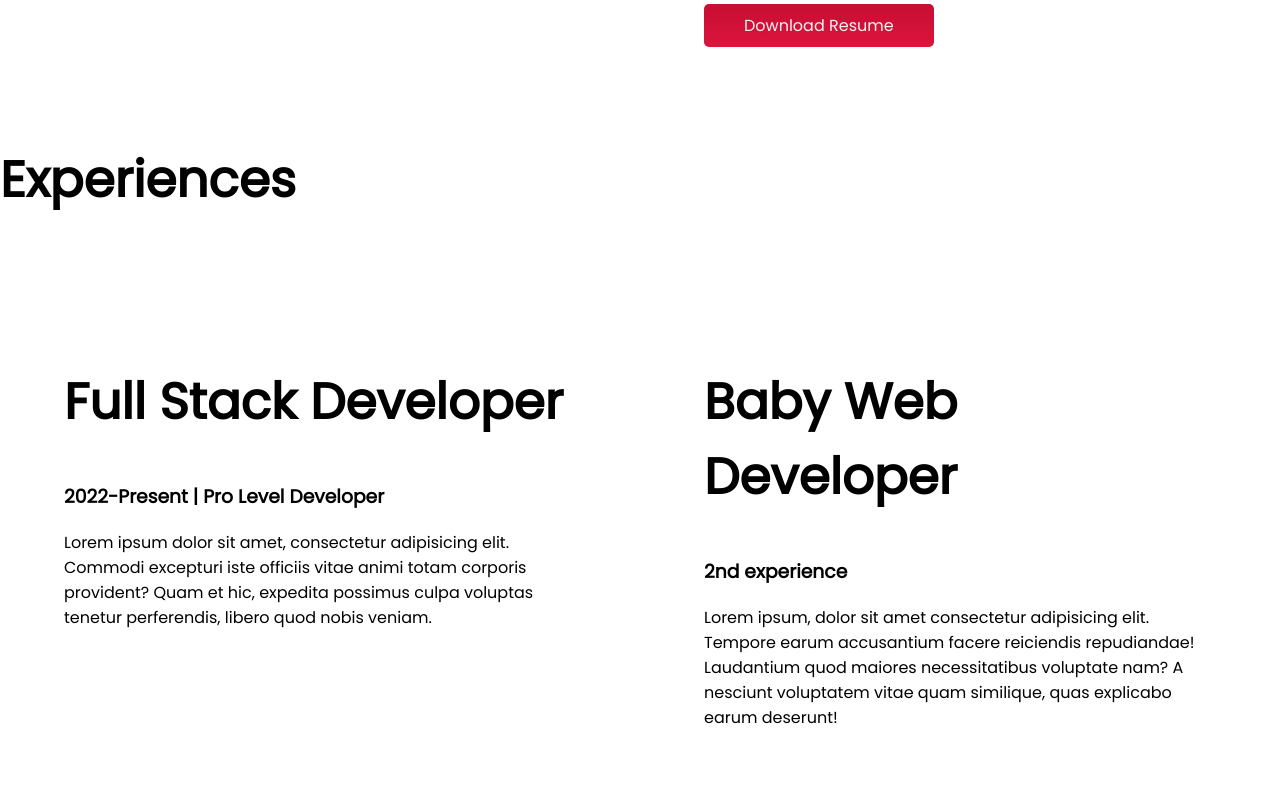
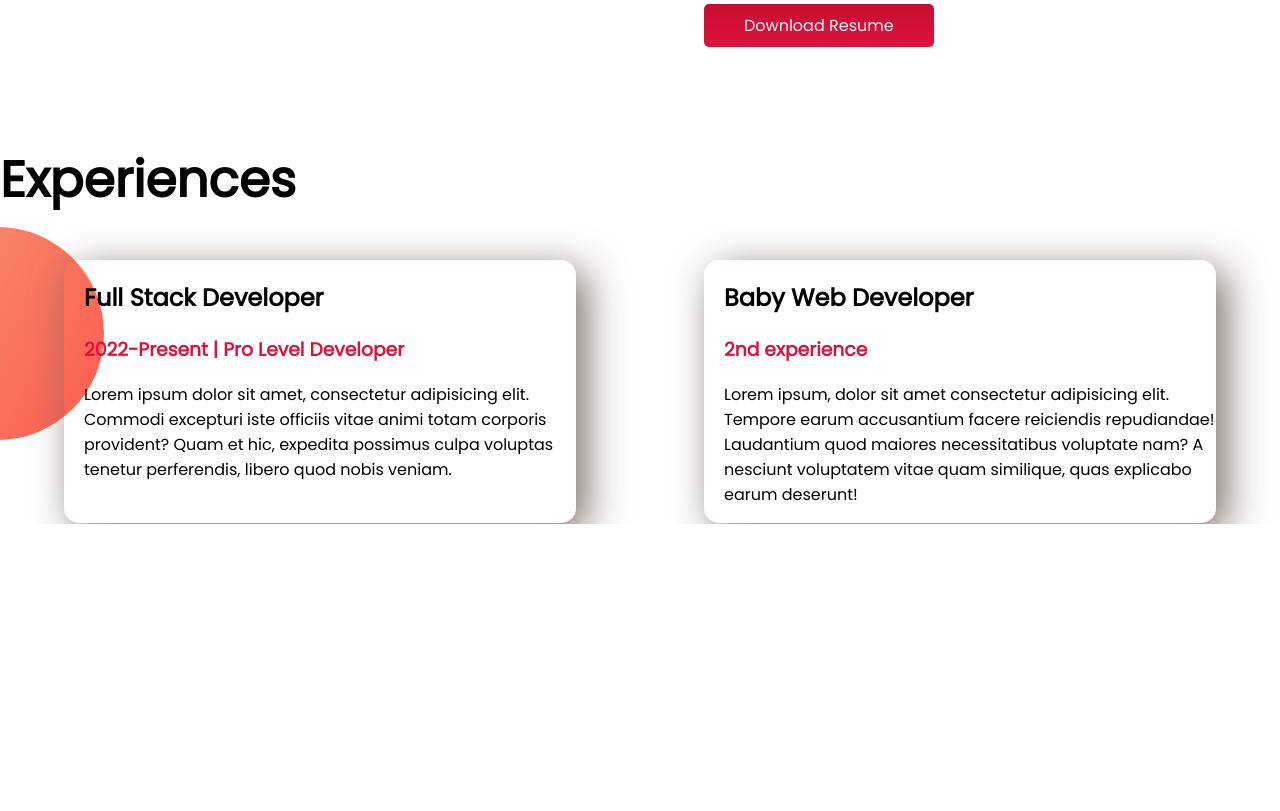
Before and after one commit to anisuzzaman1/portfilo, a plain HTML site: page index.html in a window 1280 px wide. Shown: the part 1290-2101 px from the top of the page. After the commit the page ends 1814 px from the top, so only its background shows below. Drawn offline with Linux system fonts and the light colour scheme.

Commit message:
Box Shadow

```diff
--- a/css/style.css
+++ b/css/style.css
@@ -36,3 +36,16 @@ h1{
     background-repeat: no-repeat;
     background-position: right;
 }
+.experience-area{
+    background-image: url(../images/exp-bg.png);
+    background-repeat: no-repeat;
+    background-position: left;
+}
+.exp-div-style{
+    box-shadow: 10px 10px 40px rgb(124, 108, 102);
+    width: 40%;
+    margin-left: 5%;
+    margin-right: 5%;
+    padding-left: 20px;
+    border-radius: 15px;
+}
--- a/index.html
+++ b/index.html
@@ -63,11 +63,11 @@
     <section class="experience-area">
         <h1>Experiences</h1>
         <div class="flex-container">
-            <div class="half-width">
-                <h1>
+            <div class="exp-div-style">
+                <h2>
                     Full Stack Developer
-                </h1>
-                <h3>
+                </h2>
+                <h3 class="crimson-color">
                     2022-Present | Pro Level Developer
                 </h3>
                 <p>Lorem ipsum dolor sit amet, consectetur adipisicing elit. Commodi excepturi iste officiis vitae animi
@@ -75,11 +75,11 @@
                     quod
                     nobis veniam.</p>
             </div>
-            <div class="half-width">
-                <h1>
+            <div class="exp-div-style">
+                <h2>
                     Baby Web Developer
-                </h1>
-                <h3>
+                </h2>
+                <h3 class="crimson-color">
                     2nd experience
                 </h3>
                 <p>Lorem ipsum, dolor sit amet consectetur adipisicing elit. Tempore earum accusantium facere reiciendis
```
